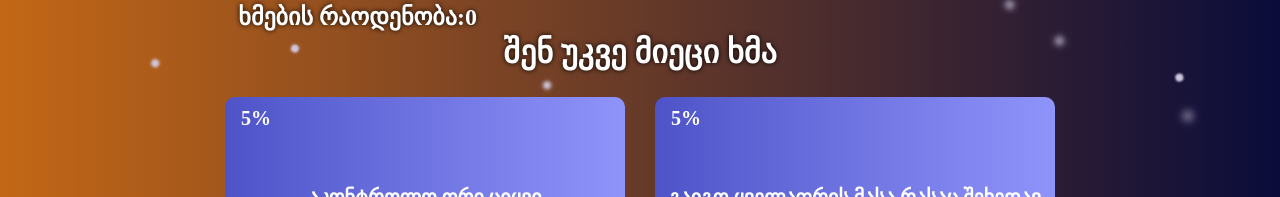
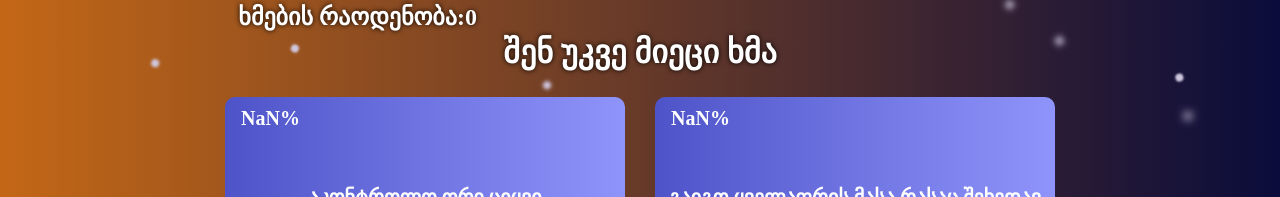
Before and after one commit to Tornike512/Weight-Squirrel-2, a React (Vite) app: page / in a window 1280 px wide. Both pictures are taken after a click on the button "აკონტროლო ორი ციყვი". Shown: the part 210-407 px from the top of the page. Built offline with nearby package versions, Linux system fonts and the light colour scheme; no server answers.

Commit message:
Fix: Percentages Misscalculation Bug

```diff
--- a/src/Components/CardWaterWrapper/CardWaterWrapper.tsx
+++ b/src/Components/CardWaterWrapper/CardWaterWrapper.tsx
@@ -9,6 +9,8 @@ import Card from "../Card/Card";
 export function CardWaterWrapper() {
   const [showWater, setShowWater] = useState<boolean>(false);
   const [voteCount, setVoteCount] = useState<number>(0);
+  const [redCount, setRedCount] = useState<number>(0);
+  const [greenCount, setGreenCount] = useState<number>(0);
 
   const { ip, apiLoaded } = useGetIpAddress();
 
@@ -28,19 +30,33 @@ export function CardWaterWrapper() {
     });
   }, [ip]);
 
+  useEffect(() => {
+    socket.on("sendRed", (reds) => {
+      setRedCount(reds);
+    });
+    socket.on("sendGreen", (greens) => {
+      setGreenCount(greens);
+    });
+  }, []);
+
   const handleRedCardClick = () => {
     setShowWater(true);
-    socket.emit("sendRed");
+    socket.emit("updateRed");
     socket.emit("updateVote");
     useIpAddress();
   };
 
   const handleGreenCardClick = () => {
     setShowWater(true);
-    socket.emit("sendGreen");
+    socket.emit("updateGreen");
     socket.emit("updateVote");
     useIpAddress();
   };
+
+  console.log(redCount, greenCount);
+
+  const redPercent = (redCount * 100) / (redCount + greenCount);
+  const greenPercent = (greenCount * 100) / (redCount + greenCount);
 
   return (
     <div className="app">
@@ -52,14 +68,21 @@ export function CardWaterWrapper() {
         {!showWater && (
           <Card onClick={handleRedCardClick} question="აკონტროლო ორი ციყვი" />
         )}
-        {showWater && <Water question="აკონტროლო ორი ციყვი" />}
+        {showWater && (
+          <Water percentage={redPercent} question="აკონტროლო ორი ციყვი" />
+        )}
         {!showWater && (
           <Card
             onClick={handleGreenCardClick}
             question="გაიგო ყველაფრის მასა რასაც შეხედავ"
           />
         )}
-        {showWater && <Water question="გაიგო ყველაფრის მასა რასაც შეხედავ" />}
+        {showWater && (
+          <Water
+            percentage={greenPercent}
+            question="გაიგო ყველაფრის მასა რასაც შეხედავ"
+          />
+        )}
       </div>
     </div>
   );
--- a/src/Components/Water/Water.tsx
+++ b/src/Components/Water/Water.tsx
@@ -1,10 +1,16 @@
 import "./Water.scss";
 
-export function Water({ question }: { question: string }) {
+export function Water({
+  question,
+  percentage,
+}: {
+  question: string;
+  percentage: number;
+}) {
   return (
     <>
       <div className="area">
-        <p className="percentage">5%</p>
+        <p className="percentage">{percentage.toFixed()}%</p>
         <ul className="circles">
           <p className="question"> {question}</p>
         </ul>
```
